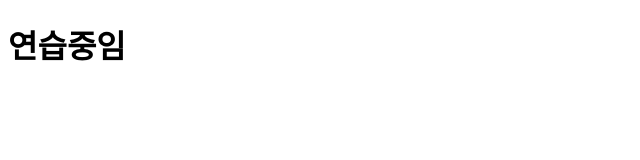
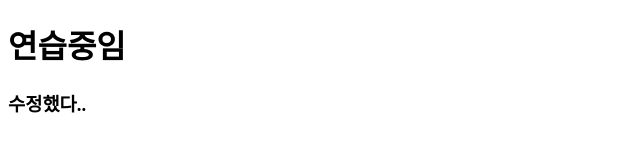
Before and after one commit to JunHoAN1228/first_project, a plain HTML site: page index.html in a window 1280 px wide. Shown: the whole page, without its empty margins (0-640 px from the left). Drawn offline with Linux system fonts and the light colour scheme.

Commit message:
third commit

```diff
--- a/index.html
+++ b/index.html
@@ -9,5 +9,6 @@
 <body>
     <h1>연습중임</h1>
 
+    <h3>수정했다..</h3>
 </body>
 </html>
```
